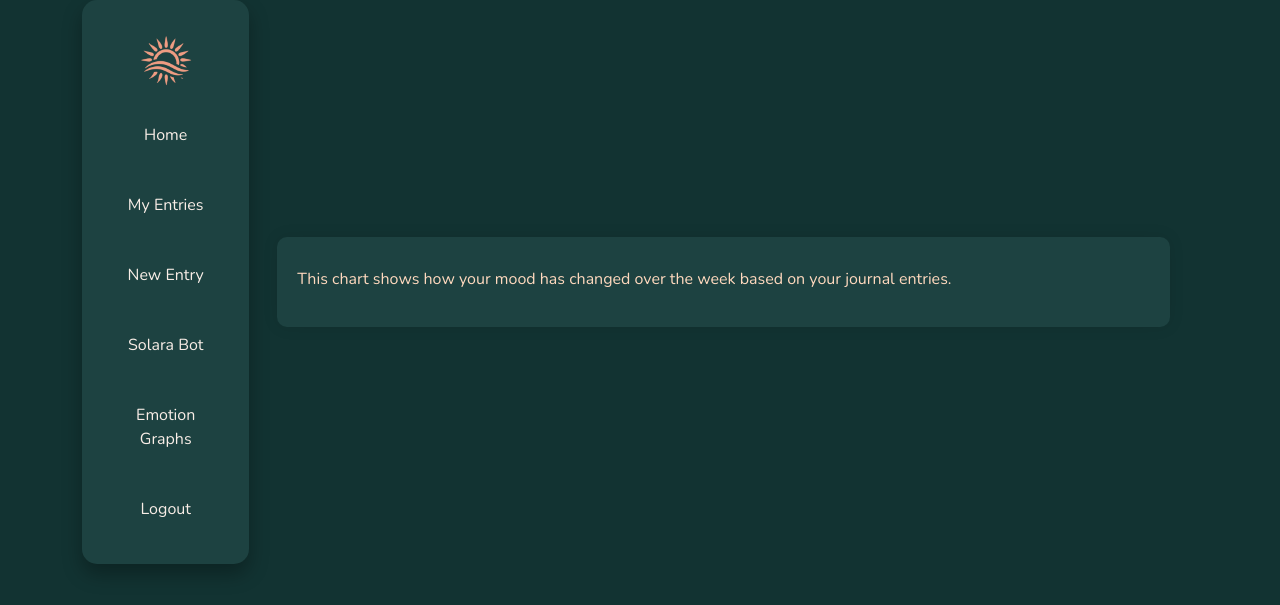
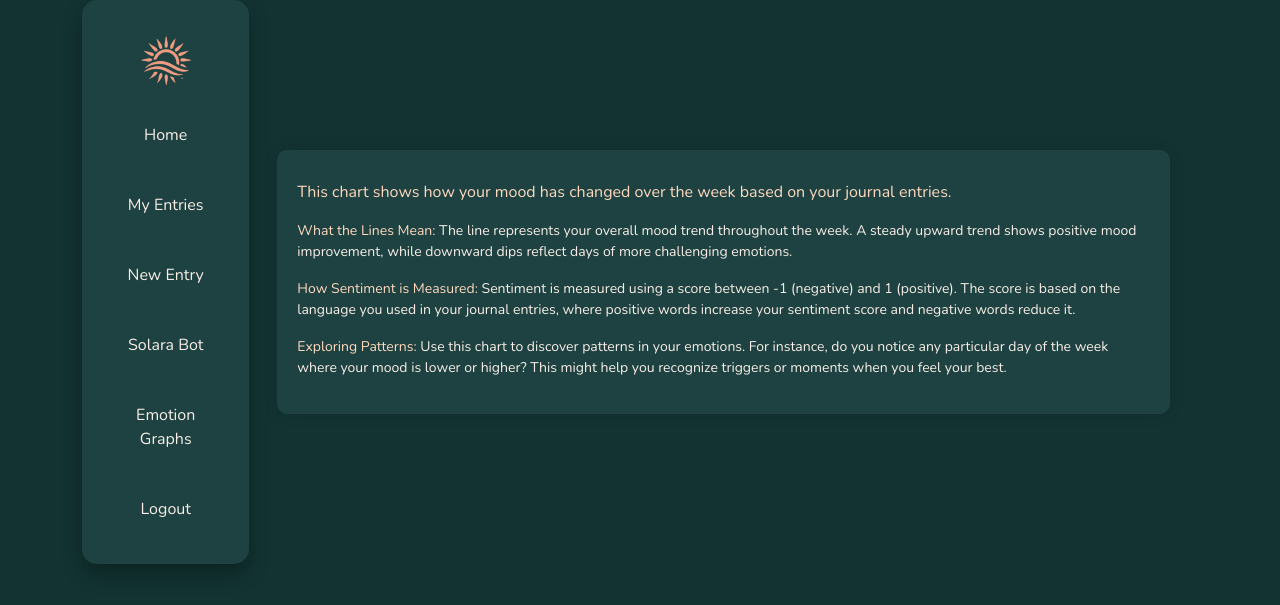
Before and after one commit to WambiruL/solara_ai, a Django app: template templates/sentiment_visualization.html in a window 1280 px wide. Shown: the top 605 px of the page. Run offline with Django 5.2, Linux system fonts and the light colour scheme; the template is opened without the code that fills it, so the values that code supplies are empty; some libraries are stand-ins or nearby versions; some web fonts are replaced.

Commit message:
Detailed explanation of the charts. Change chart design

```diff
--- a/static/journal.css
+++ b/static/journal.css
@@ -250,3 +250,12 @@
     justify-content: space-around;
     align-items: center;
 }
+.chart-details p {
+    font-size: 14px;
+    color: #f9eee7 !important;
+    line-height: 1. !important;
+}
+
+.chart-details strong {
+    color: #ffd9be !important;
+}
--- a/templates/sentiment_visualization.html
+++ b/templates/sentiment_visualization.html
@@ -22,7 +22,13 @@
             {{ graph_html | safe }}
         </div>
         <p>This chart shows how your mood has changed over the week based on your journal entries.</p>
+        <div class="chart-details">
+            <p><strong>What the Lines Mean:</strong> The line represents your overall mood trend throughout the week. A steady upward trend shows positive mood improvement, while downward dips reflect days of more challenging emotions.</p>
+            <p><strong>How Sentiment is Measured:</strong> Sentiment is measured using a score between -1 (negative) and 1 (positive). The score is based on the language you used in your journal entries, where positive words increase your sentiment score and negative words reduce it.</p>
+            <p><strong>Exploring Patterns:</strong> Use this chart to discover patterns in your emotions. For instance, do you notice any particular day of the week where your mood is lower or higher? This might help you recognize triggers or moments when you feel your best.</p>
+        </div>
     </div>
+
 
 </div>
 
```
Also changed, not shown: journal/views.py (+26 -20 lines), db.sqlite3.
